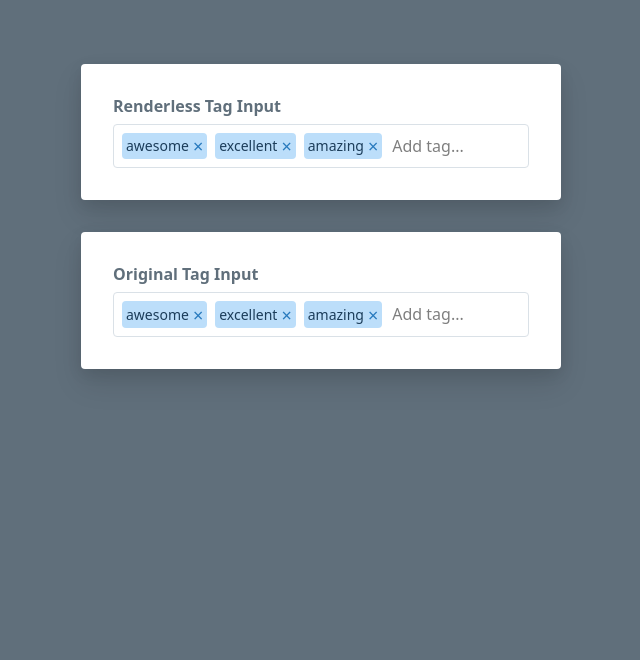
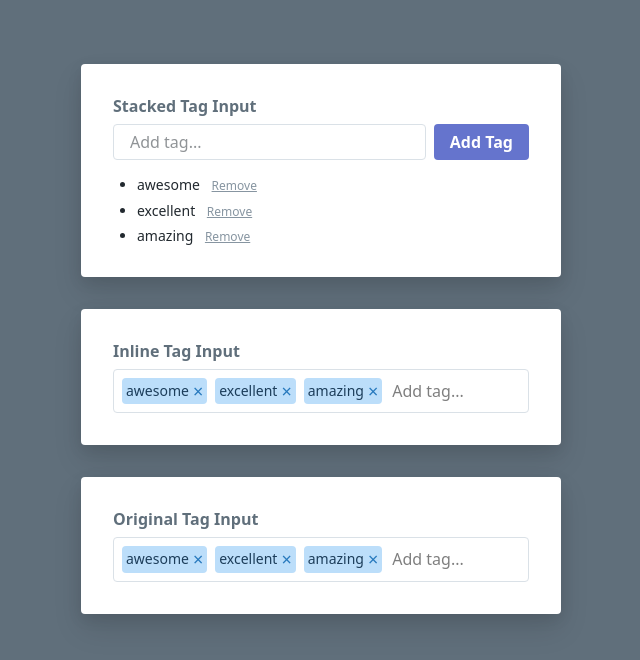
Before and after one commit to VladYurash/vue-adv-comp, a Vue app: page / in a window 1280 px wide. Shown: the top 660 px of the page, without its empty margins (319-959 px from the left). Built offline with nearby package versions, Linux system fonts and the light colour scheme.

Commit message:
some render-function shit

```diff
--- a/src/App.vue
+++ b/src/App.vue
@@ -1,34 +1,35 @@
 <template>
     <div id="app" class="min-h-screen bg-grey-darker p-8">
         <div class="max-w-sm mx-auto card mt-8">
-            <label class="form-label mb-2">Renderless Tag Input</label>
-            <renderless-tag-input v-model="tags">
-                <div class="tag-input" slot-scope="{tags, removeTag}">
-                    <span v-for="tag in tags" :key="tag" class="tag-input-tag">
-                        <span>{{ tag }}</span>
-                        <button type="button" class="tag-input-remove" @click="removeTag(tag)"
-                        >&times;</button>
-                    </span>
-                    <input class="tag-input-text" placeholder="Add tag..."
-                    >
-                </div>
-            </renderless-tag-input>
+            <label class="form-label mb-2">Stacked Tag Input</label>
+            <stacked-tag-input v-model="tags"></stacked-tag-input>
         </div>
+
+        <div class="max-w-sm mx-auto card mt-8">
+            <label class="form-label mb-2">Inline Tag Input</label>
+            <inline-tag-input v-model="tags"></inline-tag-input>
+        </div>
+
         <div class="max-w-sm mx-auto card mt-8">
             <label class="form-label mb-2">Original Tag Input</label>
             <tag-input v-model="tags"></tag-input>
         </div>
+
     </div>
 </template>
 
 <script>
-  import TagInput from '@/components/TagInput'
-  import RenderlessTagInput from '@/components/RenderlessTagInput'
+  import TagInput from './components/TagInput.vue'
+  import RenderlessTagInput from './components/RenderlessTagInput.vue'
+  import InlineTagInput from './components/InlineTagInput.vue'
+  import StackedTagInput from './components/StackedTagInput.vue'
 
   export default {
     components: {
       TagInput,
       RenderlessTagInput,
+      InlineTagInput,
+      StackedTagInput,
     },
     data() {
       return {
@@ -38,4 +39,4 @@
   }
 </script>
 
-<style src="@/assets/css/app.css"/>
+<style src="./assets/css/app.css"/>
--- /dev/null
+++ b/src/components/InlineTagInput.vue
@@ -0,0 +1,37 @@
+<template>
+    <renderless-tag-input :tags="tags" @update="(newTags) => $emit('update', newTags)">
+        <div class="tag-input" slot-scope="{ tags, removeTag, removeBtnEvents, inputProps, inputEvents }">
+      <span v-for="tag in tags" :key="tag" class="tag-input-tag">
+        <span>{{ tag }}</span>
+        <button type="button" class="tag-input-remove"
+                v-on="removeBtnEvents(tag)"
+        >&times;</button>
+      </span>
+            <input class="tag-input-text" placeholder="Add tag..."
+                   v-bind="inputProps"
+                   v-on="inputEvents"
+            >
+        </div>
+    </renderless-tag-input>
+</template>
+
+<script>
+  import RenderlessTagInput from "./RenderlessTagInput.vue"
+
+  export default {
+    components: {
+      RenderlessTagInput
+    },
+    model: {
+      prop: "tags",
+      event: "update"
+    },
+    props: {
+      tags: { required: true }
+    },
+    data() {
+      return {}
+    },
+    methods: {}
+  }
+</script>
--- a/src/components/RenderlessTagInput.vue
+++ b/src/components/RenderlessTagInput.vue
@@ -4,16 +4,61 @@
       prop: "tags",
       event: "update"
     },
-    props: ["tags"],
+    props: {
+      tags: {required: true},
+      removeOnBackspace: {required: false, default: true}
+    },
+    data: () => ({
+      input: ""
+    }),
+    computed: {
+      newTag() {
+        return this.input.trim()
+      }
+    },
     methods: {
       removeTag(tag) {
         this.$emit("update", this.tags.filter(t => t !== tag))
+      },
+      addTag() {
+        if (this.newTag.length === 0 || this.tags.includes(this.newTag)) {
+          return
+        }
+        this.$emit("update", [...this.tags, this.newTag])
+        this.clearInput()
+      },
+      clearInput() {
+        this.input = ""
+      },
+      handleBackspace(e) {
+        if (this.newTag.length === 0) {
+          this.$emit("update", this.tags.slice(0, -1))
+        }
       },
     },
     render() {
       return this.$scopedSlots.default({
         tags: this.tags,
-        removeTag: this.removeTag
+        removeTag: this.removeTag,
+        addTag: this.addTag,
+        removeBtnEvents: tag => ({
+          click: () => {
+            this.removeTag(tag)
+          }
+        }),
+        inputProps: {
+          value: this.input
+        },
+        inputEvents: {
+          input: e => this.input = e.target.value,
+          keydown: e => {
+            if (e.key === 'Backspace' && this.removeOnBackspace) this.handleBackspace()
+            if (e.key === 'Enter') {
+              e.preventDefault()
+              this.addTag()
+            }
+          }
+        }
       })
     }
   }
--- /dev/null
+++ b/src/components/StackedTagInput.vue
@@ -0,0 +1,46 @@
+<template>
+    <renderless-tag-input :tags="tags" @update="(newTags) => $emit('update', newTags)" :remove-on-backspace="false">
+        <div class="stacked-tag-input" slot-scope="{ tags, addTag, removeBtnEvents, inputProps, inputEvents }">
+            <div class="stacked-tag-input-form">
+                <input class="form-input" placeholder="Add tag..."
+                       v-bind="inputProps"
+                       v-on="inputEvents"
+                >
+                <button class="btn btn-indigo"
+                        @click="addTag"
+                >Add Tag</button>
+            </div>
+            <ul class="stacked-tag-list">
+                <li v-for="tag in tags" :key="tag">
+                    {{ tag }}
+                    <button type="button" class="stacked-tag-link"
+                            v-on="removeBtnEvents(tag)"
+                    >
+                        Remove
+                    </button>
+                </li>
+            </ul>
+        </div>
+    </renderless-tag-input>
+</template>
+
+<script>
+  import RenderlessTagInput from "./RenderlessTagInput.vue"
+
+  export default {
+    components: {
+      RenderlessTagInput
+    },
+    model: {
+      prop: "tags",
+      event: "update"
+    },
+    props: {
+      tags: { required: true }
+    },
+    data() {
+      return {}
+    },
+    methods: {}
+  }
+</script>
```
